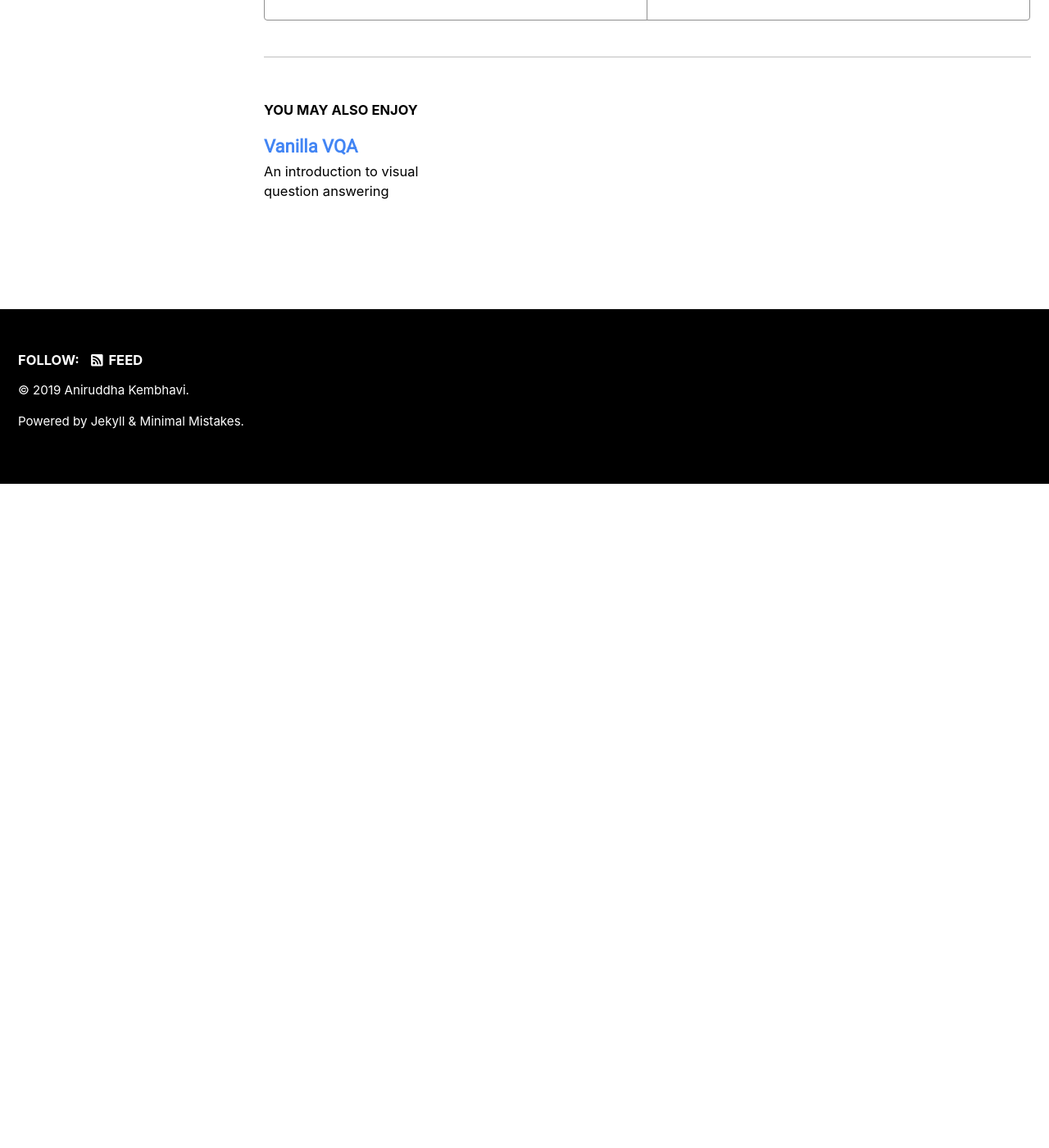
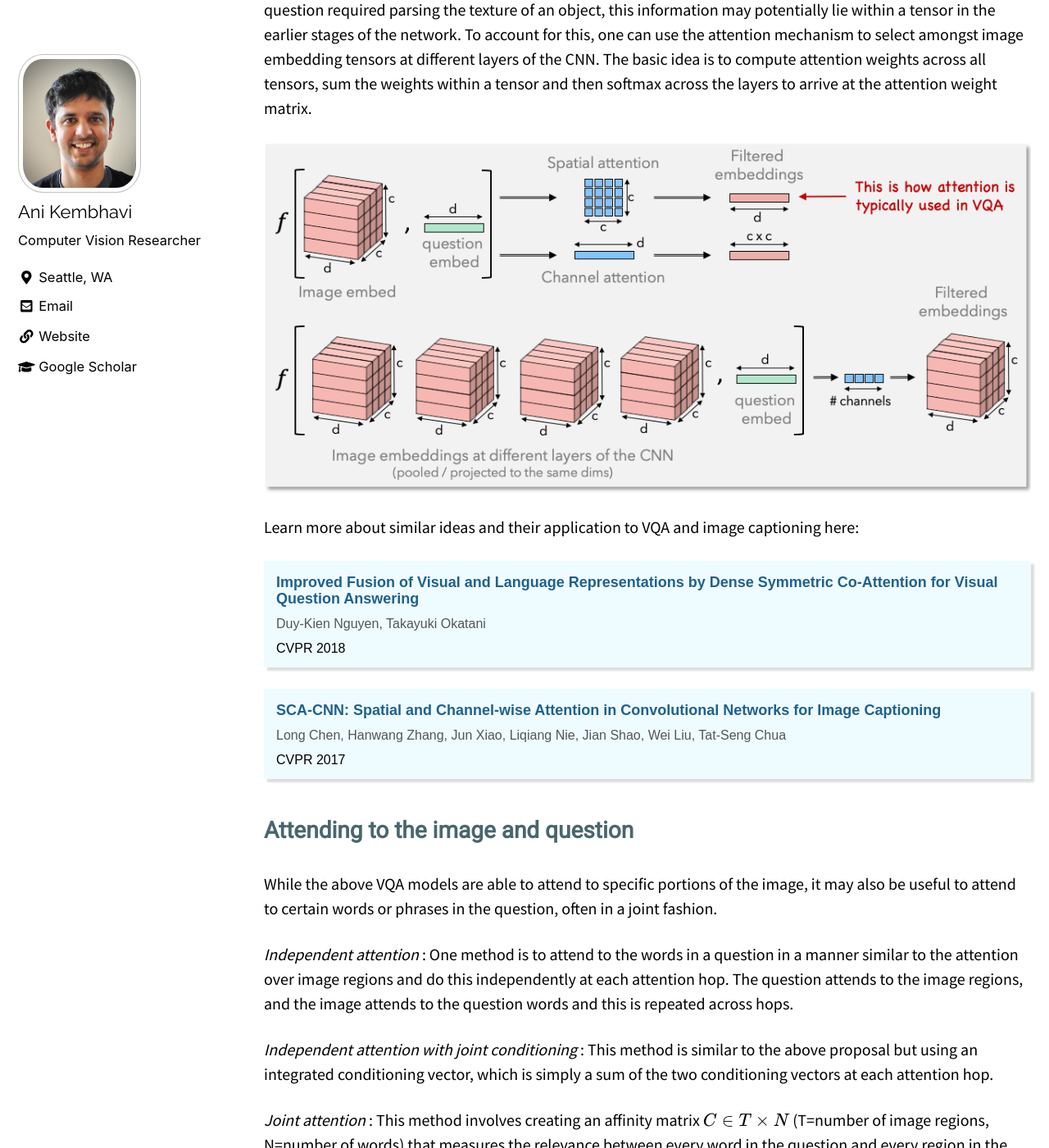
Before and after one commit to anikem/anikem.github.io, a Jekyll site: the page built from _posts/2019-06-06-attention.md, in a window 1280 px wide and 1400 px high, scrolled down 6473 px. Shown: the whole window at 82% size. Built offline with Jekyll 4.4.1, drawn with Linux system fonts in a browser that asks for light colours; cached includes are drawn as plain includes; nearby versions of some CDN libraries; some web fonts are replaced; formulas are drawn with MathJax 3; before the commit the page ends 7063 px from its top, so only the background shows below that; some of the changed text lies outside the part shown.

Commit message:
Second part of attention blog

```diff
--- a/_posts/2019-06-06-attention.md
+++ b/_posts/2019-06-06-attention.md
@@ -83,9 +83,71 @@ Learn more about single and multi-hop VQA attention architectures here:
 
 {% include paper_post.html
   title="Stacked Attention Networks for Image Question Answering"
-  url=" https://arxiv.org/pdf/1511.02274v2.pdf"
+  url="https://arxiv.org/pdf/1511.02274v2.pdf"
   authors="Zichao Yang, Xiaodong He, Jianfeng Gao, Li Deng, Alex Smola"
   venue="CVPR 2016"
 %}
 
 Two-hop architectures have shown improvements over single hop ones, but moving to more hops hasn't shown significant gains. This is likely due to the fact that existing VQA datasets do not have many questions that require the model to hop around the image too many times and the fact that current mechanisms for adding hops aren't capable enough to yield good results. More research efforts are needed in this direction.
+
+# Attention as a conditional feature selection mechanism
+
+The process of attention between the question and image embeddings can be thought of as a conditional feature selection mechanism, where the set of features are the set of image region embeddings and the condition is the question embedding.
+
+This idea can be applied to conditionally filter not just within the image regions but also within channels in the image embedding by computing the affinity matrix as before but then pooling across the spatial dimension to arrive at an attention weight for each channel of the image embedding tensor.
+
+The standard VQA architectures use a single tensor extracted from the CNN as the image embedding, but the answer to the question may potentially lie in a different tensor in the network. For instance, if answering the question required parsing the texture of an object, this information may potentially lie within a tensor in the earlier stages of the network. To account for this, one can use the attention mechanism to select amongst image embedding tensors at different layers of the CNN. The basic idea is to compute attention weights across all tensors, sum the weights within a tensor and then softmax across the layers to arrive at the attention weight matrix.
+
+![](/assets/images/attention-channel.png)
+
+Learn more about similar ideas and their application to VQA and image captioning here:
+
+{% include paper_post.html
+  title="Improved Fusion of Visual and Language Representations by Dense Symmetric Co-Attention for Visual Question Answering"
+  url="http://openaccess.thecvf.com/content_cvpr_2018/papers/Nguyen_Improved_Fusion_of_CVPR_2018_paper.pdf"
+  authors="Duy-Kien Nguyen, Takayuki Okatani"
+  venue="CVPR 2018"
+%}
+
+{% include paper_post.html
+  title="SCA-CNN: Spatial and Channel-wise Attention in Convolutional Networks for Image Captioning"
+  url="http://openaccess.thecvf.com/content_cvpr_2017/papers/Chen_SCA-CNN_Spatial_and_CVPR_2017_paper.pdf"
+  authors="Long Chen, Hanwang Zhang, Jun Xiao, Liqiang Nie, Jian Shao, Wei Liu, Tat-Seng Chua"
+  venue="CVPR 2017"
+%}
+
+# Attending to the image and question
+
+While the above VQA models are able to attend to specific portions of the image, it may also be useful to attend to certain words or phrases in the question, often in a joint fashion.
+
+_Independent attention_ : One method is to attend to the words in a question in a manner similar to the attention over image regions and do this independently at each attention hop. The question attends to the image regions, and the image attends to the question words and this is repeated across hops.
+
+_Independent attention with joint conditioning_ : This method is similar to the above proposal but using an integrated conditioning vector, which is simply a sum of the two conditioning vectors at each attention hop.
+
+_Joint attention_ : This method involves creating an affinity matrix $$C \in T \times N$$ (T=number of image regions, N=number of words) that measures the relevance between every word in the question and every region in the image using a learnt affinity computation.
+
+$$
+C = tanh(v_Q^T W v_I)
+$$
+
+This affinity matrix is transformed to a set of image attention weights (relevance scores per image region) either non parametrically by computing a max over each row or parametrically using a small neural network. Similarly, the affinity matrix is also transformed to a set of word attention weights (relevance scores per word). The attention weight vectors are finally used to obtain filtered versions of the image and word embeddings.
+
+![](/assets/images/attention-joint.png)
+
+Learn more about attending to the image region and question words here:
+
+{% include paper_post.html
+  title="Hierarchical Question-Image Co-Attention for Visual Question Answering"
+  url="https://arxiv.org/pdf/1606.00061.pdf"
+  authors="Jiasen Lu, Jianwei Yang, Dhruv Batra , Devi Parikh"
+  venue="Neurips 2016"
+%}
+
+{% include paper_post.html
+  title="Dual Attention Networks for Multimodal Reasoning and Matching"
+  url="http://openaccess.thecvf.com/content_cvpr_2017/papers/Nam_Dual_Attention_Networks_CVPR_2017_paper.pdf"
+  authors="Hyeonseob Nam, Jung-Woo Ha, Jeonghee Kim"
+  venue="CVPR 2017"
+%}
+
+# Retaining the spatial layout of the image
```
Also changed, not shown: other parts of _posts/2019-06-06-attention.md (+1 -1 lines), assets/images/attention-channel.png (added), assets/images/attention-joint.png (added), 3 other files.
